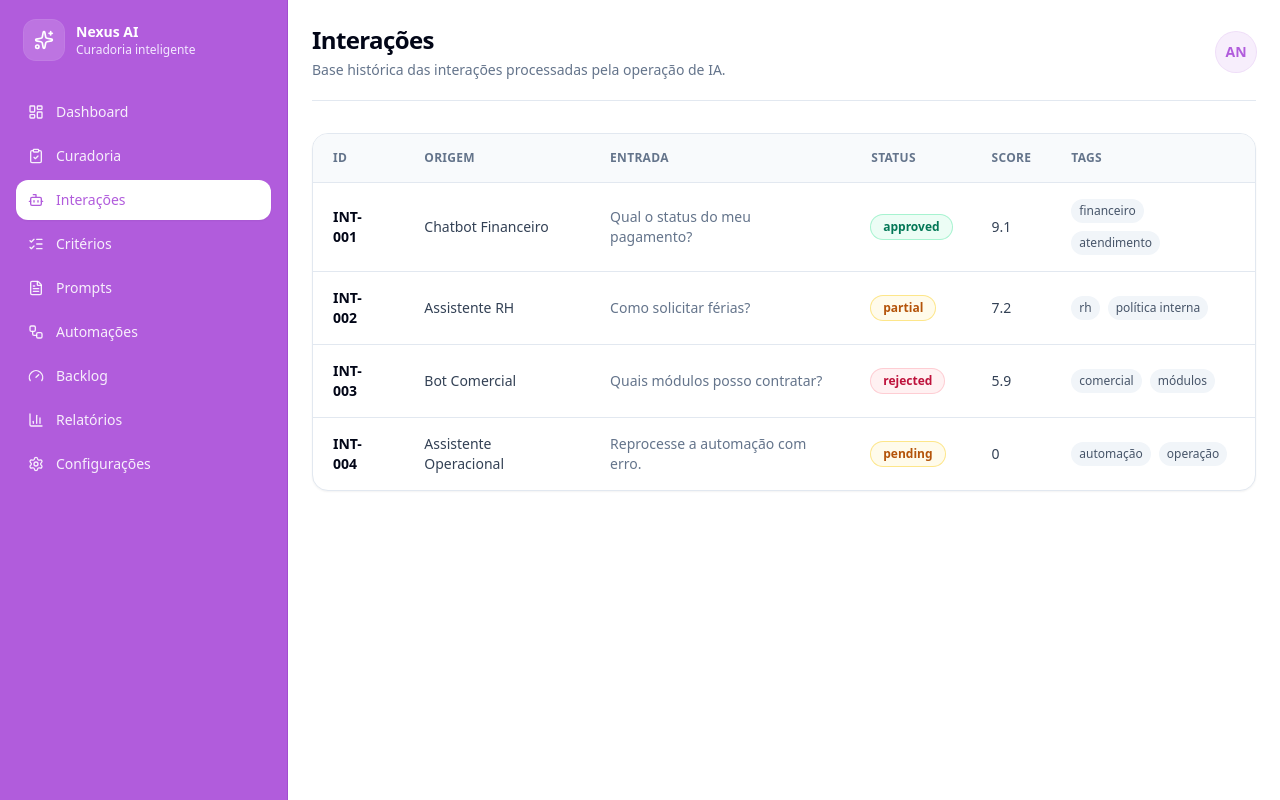
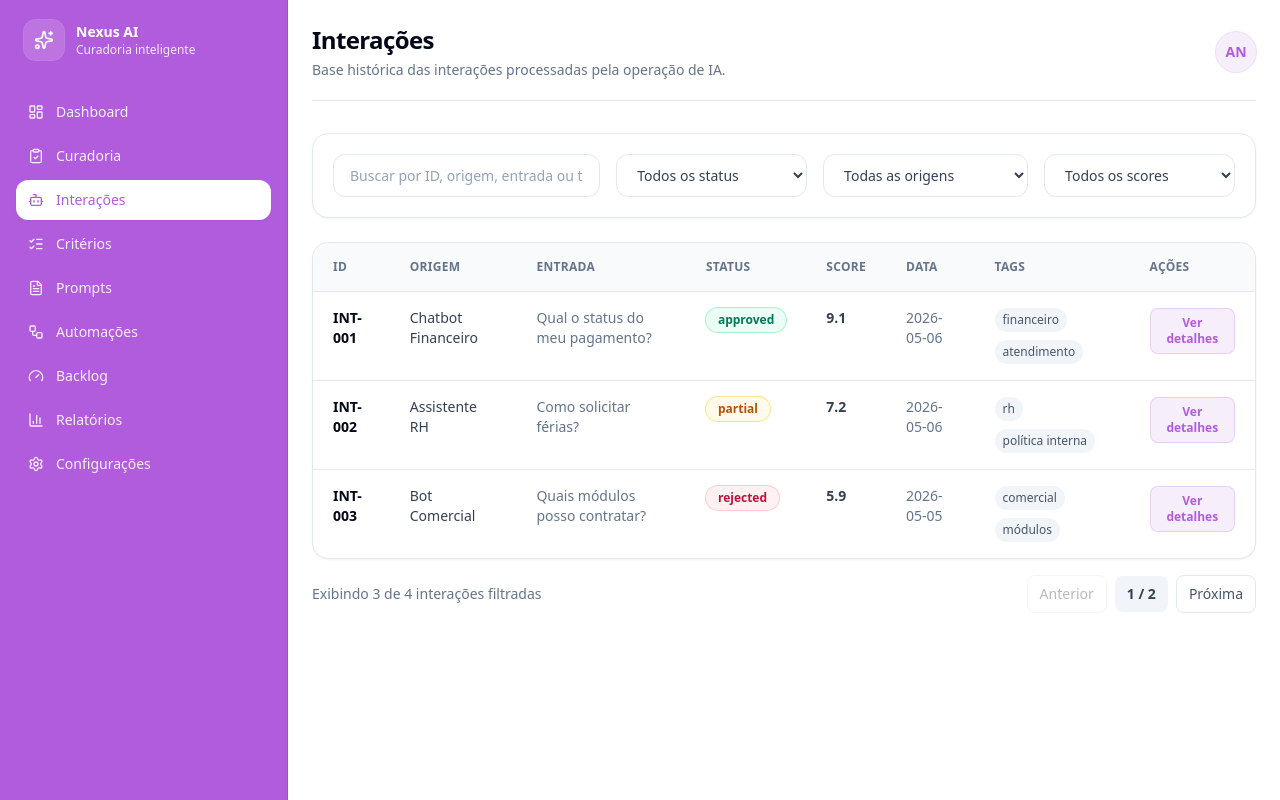
Before and after one commit to gittoptus/curadoria, a Next.js app: page /interacoes in a window 1280 px wide. Built offline with nearby package versions, Linux system fonts and the light colour scheme.

Commit message:
feat: add tanstack table filters and pagination to interactions

```diff
--- a/app/interacoes/page.tsx
+++ b/app/interacoes/page.tsx
@@ -1,65 +1,241 @@
+'use client'
+
+import { useMemo, useState } from 'react'
+import { createColumnHelper, flexRender, getCoreRowModel, getPaginationRowModel, useReactTable } from '@tanstack/react-table'
 import { PageShell } from '@/components/layout/page-shell'
 import { StatusBadge } from '@/components/shared/status-badge'
 import { interactions } from '@/data/mock-data'
 
+type Interaction = (typeof interactions)[number]
+
+const columnHelper = createColumnHelper<Interaction>()
+
 export default function InteracoesPage() {
+  const [search, setSearch] = useState('')
+  const [statusFilter, setStatusFilter] = useState('all')
+  const [sourceFilter, setSourceFilter] = useState('all')
+  const [scoreFilter, setScoreFilter] = useState('all')
+  const [selectedInteraction, setSelectedInteraction] = useState<Interaction | null>(null)
+
+  const sources = useMemo(
+    () => Array.from(new Set(interactions.map((interaction) => interaction.source))),
+    []
+  )
+
+  const filteredData = useMemo(() => {
+    return interactions.filter((interaction) => {
+      const searchMatch =
+        interaction.id.toLowerCase().includes(search.toLowerCase()) ||
+        interaction.source.toLowerCase().includes(search.toLowerCase()) ||
+        interaction.userInput.toLowerCase().includes(search.toLowerCase()) ||
+        interaction.tags.join(' ').toLowerCase().includes(search.toLowerCase())
+
+      const statusMatch = statusFilter === 'all' || interaction.status === statusFilter
+      const sourceMatch = sourceFilter === 'all' || interaction.source === sourceFilter
+      const scoreMatch =
+        scoreFilter === 'all' ||
+        (scoreFilter === 'high' && interaction.score >= 8) ||
+        (scoreFilter === 'medium' && interaction.score >= 6 && interaction.score < 8) ||
+        (scoreFilter === 'low' && interaction.score < 6)
+
+      return searchMatch && statusMatch && sourceMatch && scoreMatch
+    })
+  }, [search, statusFilter, sourceFilter, scoreFilter])
+
+  const columns = useMemo(
+    () => [
+      columnHelper.accessor('id', {
+        header: 'ID',
+        cell: (info) => <span className="font-semibold text-slate-950">{info.getValue()}</span>,
+      }),
+      columnHelper.accessor('source', {
+        header: 'Origem',
+        cell: (info) => <span className="text-slate-700">{info.getValue()}</span>,
+      }),
+      columnHelper.accessor('userInput', {
+        header: 'Entrada',
+        cell: (info) => <span className="line-clamp-2 max-w-md text-slate-500">{info.getValue()}</span>,
+      }),
+      columnHelper.accessor('status', {
+        header: 'Status',
+        cell: (info) => <StatusBadge status={info.getValue()} />,
+      }),
+      columnHelper.accessor('score', {
+        header: 'Score',
+        cell: (info) => <span className="font-semibold text-slate-700">{info.getValue()}</span>,
+      }),
+      columnHelper.accessor('createdAt', {
+        header: 'Data',
+        cell: (info) => <span className="text-slate-500">{info.getValue()}</span>,
+      }),
+      columnHelper.accessor('tags', {
+        header: 'Tags',
+        cell: (info) => (
+          <div className="flex flex-wrap gap-2">
+            {info.getValue().map((tag) => (
+              <span key={tag} className="rounded-full bg-slate-100 px-2 py-1 text-xs font-medium text-slate-600">
+                {tag}
+              </span>
+            ))}
+          </div>
+        ),
+      }),
+      columnHelper.display({
+        id: 'actions',
+        header: 'Ações',
+        cell: (info) => (
+          <button
+            onClick={() => setSelectedInteraction(info.row.original)}
+            className="rounded-lg border border-[#b15cdc]/20 bg-[#b15cdc]/10 px-3 py-1.5 text-xs font-semibold text-[#b15cdc] transition hover:bg-[#b15cdc]/15"
+          >
+            Ver detalhes
+          </button>
+        ),
+      }),
+    ],
+    []
+  )
+
+  const table = useReactTable({
+    data: filteredData,
+    columns,
+    getCoreRowModel: getCoreRowModel(),
+    getPaginationRowModel: getPaginationRowModel(),
+    initialState: {
+      pagination: {
+        pageSize: 3,
+      },
+    },
+  })
+
   return (
     <PageShell
       title="Interações"
       description="Base histórica das interações processadas pela operação de IA."
     >
+      <div className="mb-6 rounded-2xl border border-slate-200 bg-white p-5 shadow-sm">
+        <div className="grid gap-4 lg:grid-cols-[1.4fr,1fr,1fr,1fr]">
+          <input
+            value={search}
+            onChange={(event) => setSearch(event.target.value)}
+            placeholder="Buscar por ID, origem, entrada ou tag..."
+            className="rounded-xl border border-slate-200 bg-white px-4 py-2.5 text-sm text-slate-700 outline-none transition placeholder:text-slate-400 focus:border-[#b15cdc] focus:ring-4 focus:ring-[#b15cdc]/10"
+          />
+
+          <select
+            value={statusFilter}
+            onChange={(event) => setStatusFilter(event.target.value)}
+            className="rounded-xl border border-slate-200 bg-white px-4 py-2.5 text-sm text-slate-700 outline-none focus:border-[#b15cdc] focus:ring-4 focus:ring-[#b15cdc]/10"
+          >
+            <option value="all">Todos os status</option>
+            <option value="approved">Aprovado</option>
+            <option value="partial">Parcial</option>
+            <option value="rejected">Reprovado</option>
+            <option value="pending">Pendente</option>
+          </select>
+
+          <select
+            value={sourceFilter}
+            onChange={(event) => setSourceFilter(event.target.value)}
+            className="rounded-xl border border-slate-200 bg-white px-4 py-2.5 text-sm text-slate-700 outline-none focus:border-[#b15cdc] focus:ring-4 focus:ring-[#b15cdc]/10"
+          >
+            <option value="all">Todas as origens</option>
+            {sources.map((source) => (
+              <option key={source} value={source}>{source}</option>
+            ))}
+          </select>
+
+          <select
+            value={scoreFilter}
+            onChange={(event) => setScoreFilter(event.target.value)}
+            className="rounded-xl border border-slate-200 bg-white px-4 py-2.5 text-sm text-slate-700 outline-none focus:border-[#b15cdc] focus:ring-4 focus:ring-[#b15cdc]/10"
+          >
+            <option value="all">Todos os scores</option>
+            <option value="high">Alto: 8+</option>
+            <option value="medium">Médio: 6 a 7,9</option>
+            <option value="low">Baixo: abaixo de 6</option>
+          </select>
+        </div>
+      </div>
+
       <div className="overflow-hidden rounded-2xl border border-slate-200 bg-white shadow-sm">
         <table className="w-full border-collapse text-left">
           <thead className="bg-slate-50 text-xs uppercase tracking-wide text-slate-500">
-            <tr>
-              <th className="px-5 py-4 font-semibold">ID</th>
-              <th className="px-5 py-4 font-semibold">Origem</th>
-              <th className="px-5 py-4 font-semibold">Entrada</th>
-              <th className="px-5 py-4 font-semibold">Status</th>
-              <th className="px-5 py-4 font-semibold">Score</th>
-              <th className="px-5 py-4 font-semibold">Tags</th>
-            </tr>
+            {table.getHeaderGroups().map((headerGroup) => (
+              <tr key={headerGroup.id}>
+                {headerGroup.headers.map((header) => (
+                  <th key={header.id} className="px-5 py-4 font-semibold">
+                    {header.isPlaceholder ? null : flexRender(header.column.columnDef.header, header.getContext())}
+                  </th>
+                ))}
+              </tr>
+            ))}
           </thead>
 
           <tbody>
-            {interactions.map((interaction) => (
-              <tr
-                key={interaction.id}
-                className="border-t border-slate-200 text-sm text-slate-600"
-              >
-                <td className="px-5 py-4 font-semibold text-slate-950">
-                  {interaction.id}
-                </td>
-
-                <td className="px-5 py-4 text-slate-700">{interaction.source}</td>
-
-                <td className="max-w-md px-5 py-4 text-slate-500">
-                  {interaction.userInput}
-                </td>
-
-                <td className="px-5 py-4">
-                  <StatusBadge status={interaction.status} />
-                </td>
-
-                <td className="px-5 py-4 font-medium text-slate-700">{interaction.score}</td>
-
-                <td className="px-5 py-4">
-                  <div className="flex flex-wrap gap-2">
-                    {interaction.tags.map((tag) => (
-                      <span
-                        key={tag}
-                        className="rounded-full bg-slate-100 px-2 py-1 text-xs font-medium text-slate-600"
-                      >
-                        {tag}
-                      </span>
-                    ))}
-                  </div>
-                </td>
+            {table.getRowModel().rows.map((row) => (
+              <tr key={row.id} className="border-t border-slate-200 text-sm text-slate-600">
+                {row.getVisibleCells().map((cell) => (
+                  <td key={cell.id} className="px-5 py-4 align-top">
+                    {flexRender(cell.column.columnDef.cell, cell.getContext())}
+                  </td>
+                ))}
               </tr>
             ))}
           </tbody>
         </table>
       </div>
+
+      <div className="mt-4 flex items-center justify-between text-sm text-slate-500">
+        <span>
+          Exibindo {table.getRowModel().rows.length} de {filteredData.length} interações filtradas
+        </span>
+
+        <div className="flex items-center gap-2">
+          <button
+            onClick={() => table.previousPage()}
+            disabled={!table.getCanPreviousPage()}
+            className="rounded-lg border border-slate-200 bg-white px-3 py-2 font-medium text-slate-600 disabled:cursor-not-allowed disabled:opacity-40"
+          >
+            Anterior
+          </button>
+          <span className="rounded-lg bg-slate-100 px-3 py-2 font-semibold text-slate-700">
+            {table.getState().pagination.pageIndex + 1} / {table.getPageCount() || 1}
+          </span>
+          <button
+            onClick={() => table.nextPage()}
+            disabled={!table.getCanNextPage()}
+            className="rounded-lg border border-slate-200 bg-white px-3 py-2 font-medium text-slate-600 disabled:cursor-not-allowed disabled:opacity-40"
+          >
+            Próxima
+          </button>
+        </div>
+      </div>
+
+      {selectedInteraction && (
+        <div className="mt-6 rounded-2xl border border-[#b15cdc]/20 bg-[#b15cdc]/5 p-6 shadow-sm">
+          <div className="mb-4 flex items-start justify-between gap-4">
+            <div>
+              <h2 className="text-lg font-semibold text-slate-950">Detalhes da interação</h2>
+              <p className="mt-1 text-sm text-slate-500">{selectedInteraction.id} • {selectedInteraction.source}</p>
+            </div>
+            <button onClick={() => setSelectedInteraction(null)} className="rounded-lg bg-white px-3 py-1.5 text-xs font-semibold text-slate-600 ring-1 ring-slate-200">
+              Fechar
+            </button>
+          </div>
+
+          <div className="grid gap-4 lg:grid-cols-2">
+            <div className="rounded-xl border border-slate-200 bg-white p-4">
+              <p className="mb-2 text-xs font-semibold uppercase tracking-wide text-slate-500">Entrada do usuário</p>
+              <p className="text-sm text-slate-700">{selectedInteraction.userInput}</p>
+            </div>
+            <div className="rounded-xl border border-slate-200 bg-white p-4">
+              <p className="mb-2 text-xs font-semibold uppercase tracking-wide text-slate-500">Resposta da IA</p>
+              <p className="text-sm text-slate-700">{selectedInteraction.aiOutput}</p>
+            </div>
+          </div>
+        </div>
+      )}
     </PageShell>
   )
 }
```
